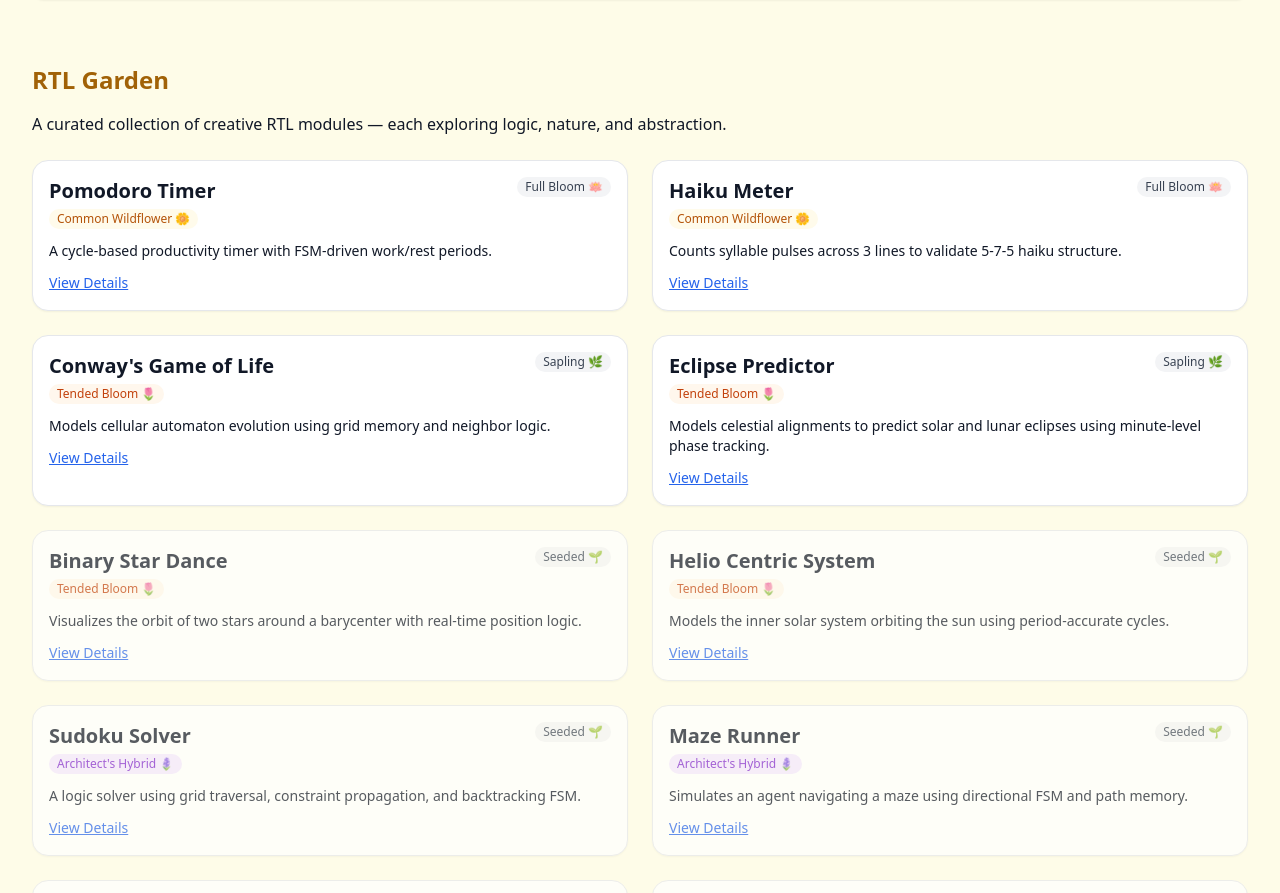
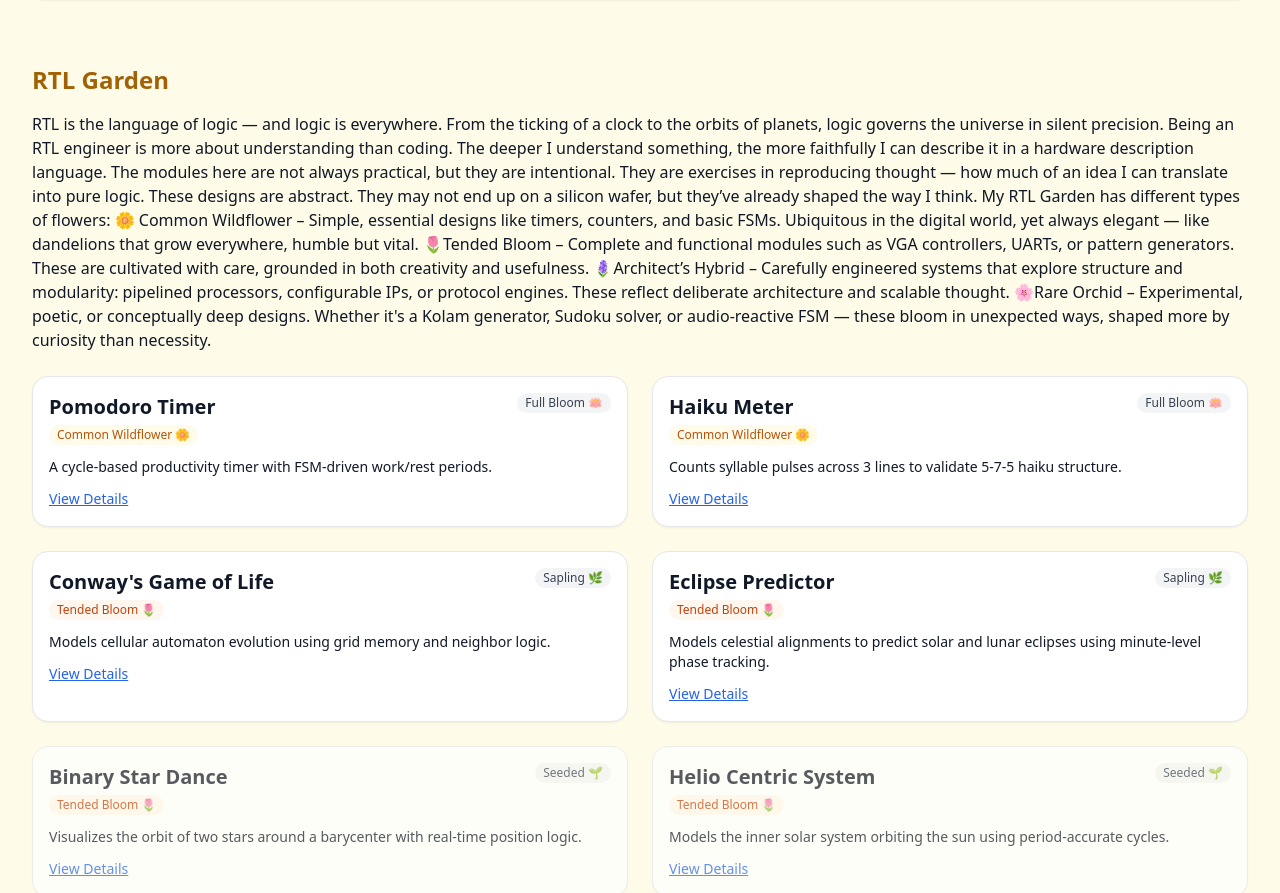
Before and after one commit to Veena-vk/veena-portfolio-dev, a Next.js app: page /sun in a window 1280 px wide. Shown: the part 1799-2692 px from the top of the page. Built offline with nearby package versions, Linux system fonts and the light colour scheme.

Commit message:
Update RtlGarden.tsx

```diff
--- a/app/sun/components/RtlGarden.tsx
+++ b/app/sun/components/RtlGarden.tsx
@@ -10,7 +10,23 @@ export default function RtlGarden() {
     <section className="mt-12">
       <h2 className="text-2xl font-semibold text-yellow-700 mb-4"> RTL Garden</h2>
       <p className="text-muted-foreground mb-6">
-        A curated collection of creative RTL modules — each exploring logic, nature, and abstraction.
+       RTL is the language of logic — and logic is everywhere. From the ticking of a clock to the orbits of planets, logic governs the universe in silent precision.
+
+Being an RTL engineer is more about understanding than coding. The deeper I understand something, the more faithfully I can describe it in a hardware description language.
+
+The modules here are not always practical, but they are intentional. They are exercises in reproducing thought — how much of an idea I can translate into pure logic.
+
+These designs are abstract. They may not end up on a silicon wafer, but they’ve already shaped the way I think.
+
+My RTL Garden has different types of flowers:
+
+🌼 Common Wildflower – Simple, essential designs like timers, counters, and basic FSMs. Ubiquitous in the digital world, yet always elegant — like dandelions that grow everywhere, humble but vital.
+
+🌷Tended Bloom – Complete and functional modules such as VGA controllers, UARTs, or pattern generators. These are cultivated with care, grounded in both creativity and usefulness.
+
+🪻Architect’s Hybrid – Carefully engineered systems that explore structure and modularity: pipelined processors, configurable IPs, or protocol engines. These reflect deliberate architecture and scalable thought.
+
+🌸Rare Orchid – Experimental, poetic, or conceptually deep designs. Whether it's a Kolam generator, Sudoku solver, or audio-reactive FSM — these bloom in unexpected ways, shaped more by curiosity than necessity.
       </p>
 
       <div className="grid grid-cols-1 sm:grid-cols-2 gap-6">
```
